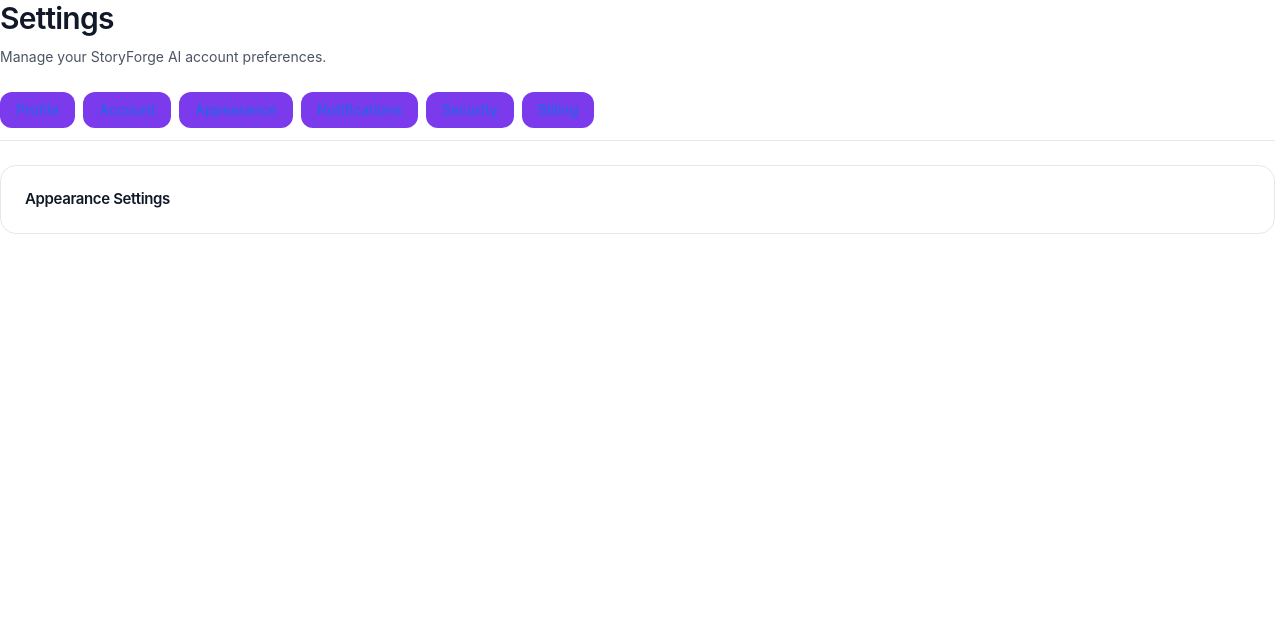
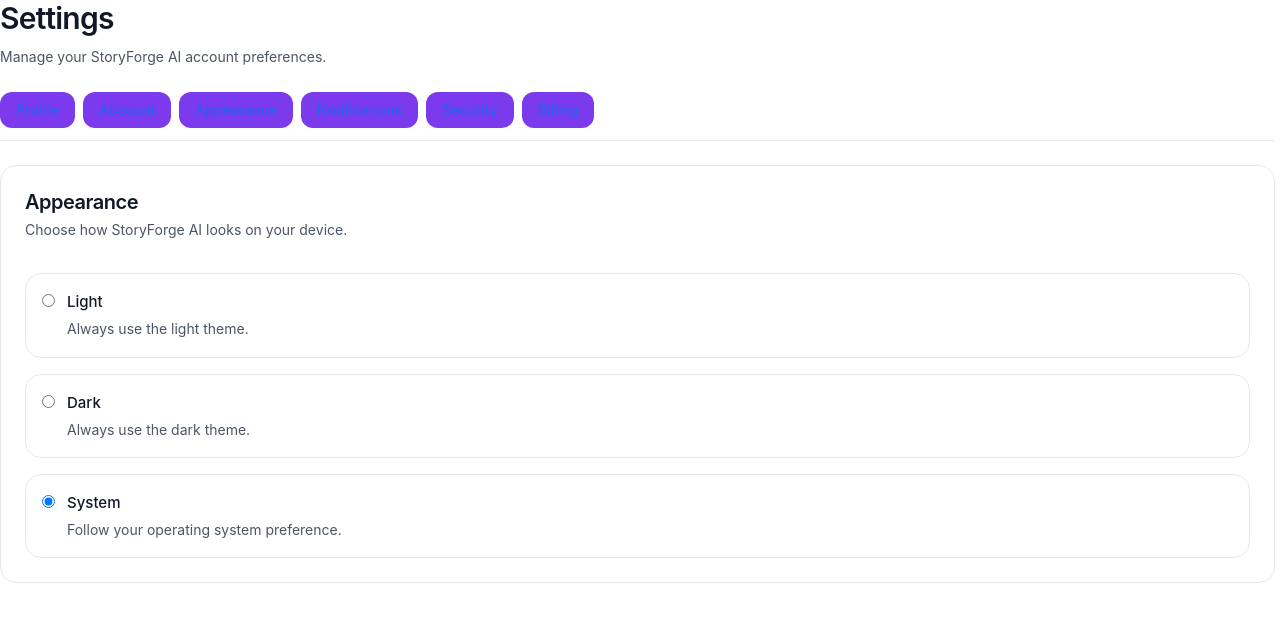
Before and after one commit to HiwaMajidpour/AI-Builders-Challenge, a React (Vite) app in the folder frontend/: page /settings/appearance in a window 1280 px wide. Shown: the top 622 px of the page. Built offline with nearby package versions, Linux system fonts and the light colour scheme; no server answers.

Commit message:
Connect appearance settings to settings context

```diff
--- a/frontend/src/features/settings/AppearanceSettings.jsx
+++ b/frontend/src/features/settings/AppearanceSettings.jsx
@@ -1,3 +1,117 @@
+/**
+ * features/settings/AppearanceSettings.jsx
+ * Appearance preferences.
+ */
+
+import { useState } from 'react';
+import { toast } from 'sonner';
+
+import { useSettings } from '../../hooks/useSettings';
+
+const THEMES = [
+    {
+        value: 'light',
+        label: 'Light',
+        description: 'Always use the light theme.',
+    },
+    {
+        value: 'dark',
+        label: 'Dark',
+        description: 'Always use the dark theme.',
+    },
+    {
+        value: 'system',
+        label: 'System',
+        description: 'Follow your operating system preference.',
+    },
+];
+
 export default function AppearanceSettings() {
-    return <h1>Appearance Settings</h1>;
+    const {
+        settings,
+        updateSettings,
+        loading,
+    } = useSettings();
+
+    const [saving, setSaving] = useState(false);
+
+    if (loading && !settings) {
+        return (
+            <div className="py-12 text-center text-sm text-[var(--color-text-muted)]">
+                Loading appearance settings...
+            </div>
+        );
+    }
+
+    const currentTheme = settings?.appearance?.theme ?? 'system';
+
+    async function handleThemeChange(event) {
+        const theme = event.target.value;
+
+        try {
+            setSaving(true);
+
+            await updateSettings({
+                appearance: {
+                    ...settings.appearance,
+                    theme,
+                },
+            });
+
+            toast.success('Appearance updated successfully.');
+        } catch {
+            toast.error('Failed to update appearance.');
+        } finally {
+            setSaving(false);
+        }
+    }
+
+    return (
+        <div className="space-y-8">
+            <div>
+                <h2 className="text-xl font-semibold text-[var(--color-text-primary)]">
+                    Appearance
+                </h2>
+
+                <p className="mt-1 text-sm text-[var(--color-text-muted)]">
+                    Choose how StoryForge AI looks on your device.
+                </p>
+            </div>
+
+            <div className="space-y-4">
+                {THEMES.map((theme) => (
+                    <label
+                        key={theme.value}
+                        className="flex cursor-pointer items-start gap-3 rounded-xl border border-[var(--color-border)] p-4 transition hover:bg-[var(--color-bg-surface)]"
+                    >
+                        <input
+                            type="radio"
+                            name="theme"
+                            value={theme.value}
+                            checked={currentTheme === theme.value}
+                            onChange={handleThemeChange}
+                            disabled={saving}
+                            className="mt-1"
+                        />
+
+                        <div>
+                            <div className="font-medium text-[var(--color-text-primary)]">
+                                {theme.label}
+                            </div>
+
+                            <p className="mt-1 text-sm text-[var(--color-text-muted)]">
+                                {theme.description}
+                            </p>
+                        </div>
+                    </label>
+                ))}
+            </div>
+
+            {saving && (
+                <p className="text-sm text-[var(--color-text-muted)]">
+                    Saving changes...
+                </p>
+            )}
+        </div>
+    );
 }
```
